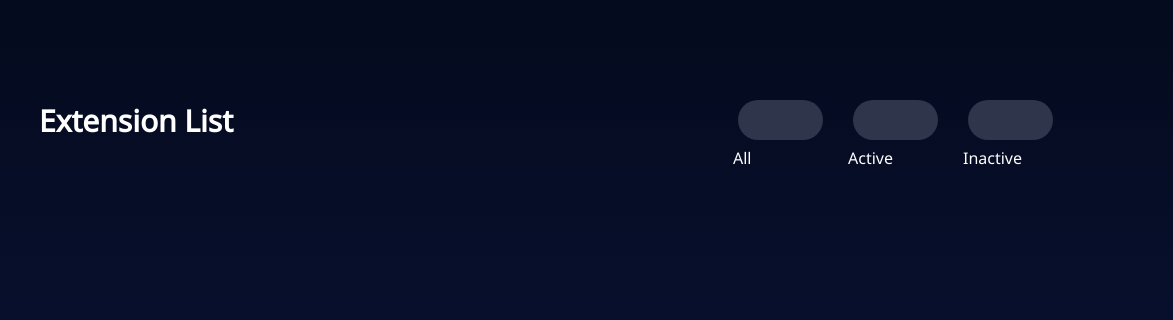
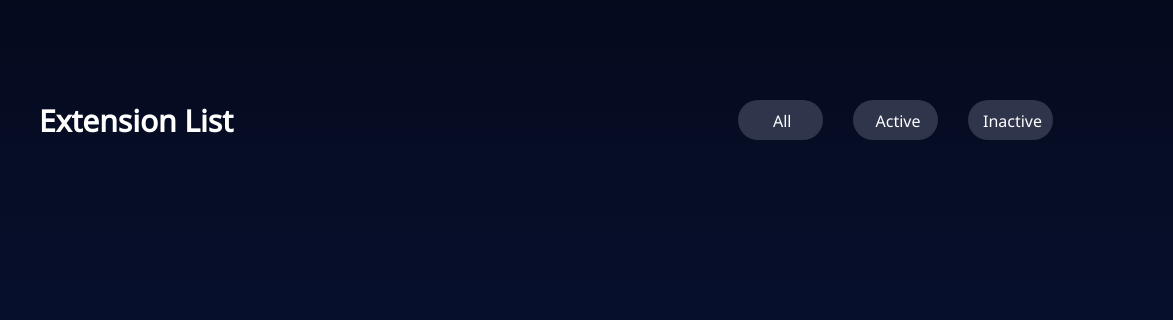
Before and after one commit to azanra/extension-manager, a plain HTML site: page index.html in a window 1280 px wide. Shown: the part 108-428 px from the top of the page, 107-1280 px from the left. Drawn offline with Linux system fonts and the light colour scheme.

Commit message:
Center the text inside the input radio

```diff
--- a/style/style.css
+++ b/style/style.css
@@ -85,6 +85,20 @@ body {
   height: 50px;
 }
 
+.mainFilterContainer span {
+  position: relative;
+  bottom: 37.5px;
+  left: 40px;
+}
+
+.activeContainer > span {
+  left: 27.5px;
+}
+
+.inactiveContainer > span {
+  left: 20px;
+}
+
 input[type="radio"] {
   appearance: none;
   background-color: var(--Neutral-700);
```
